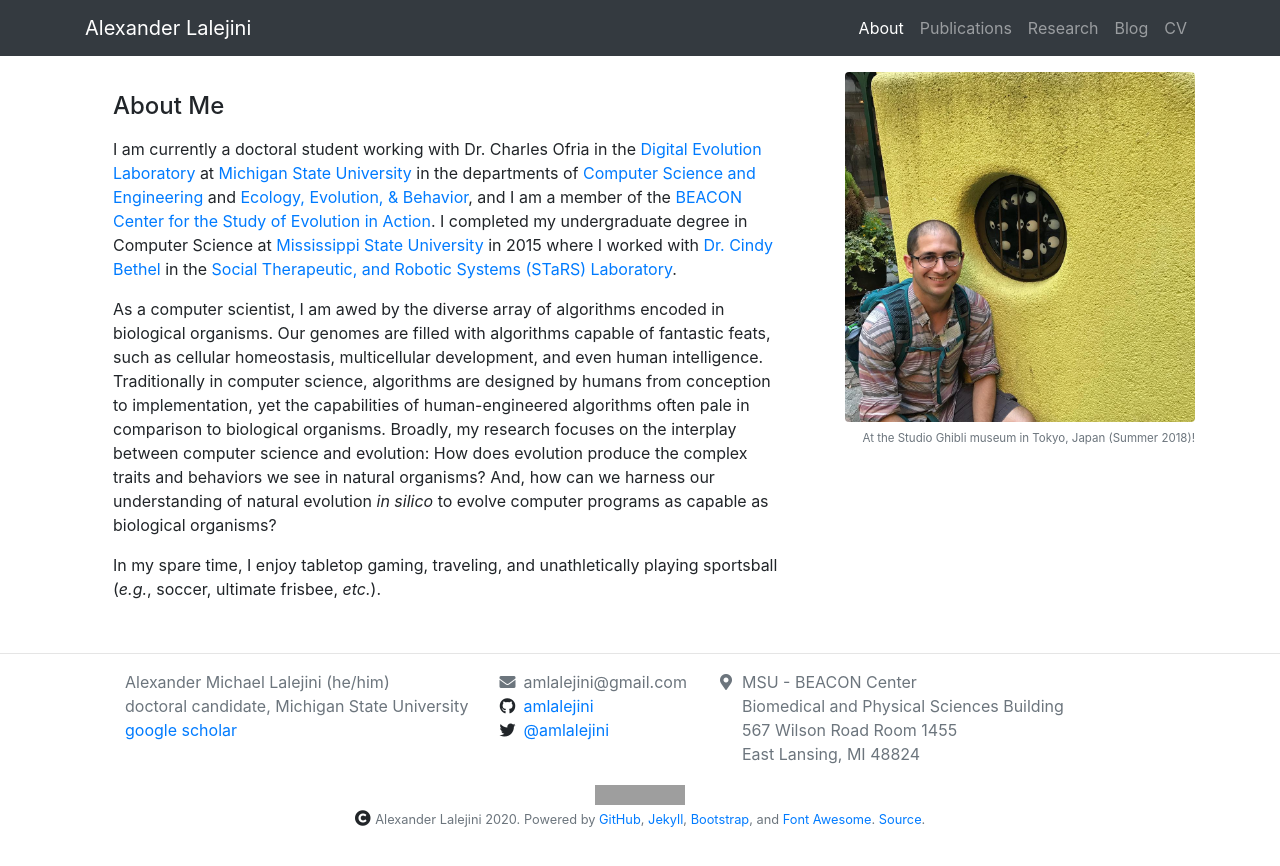
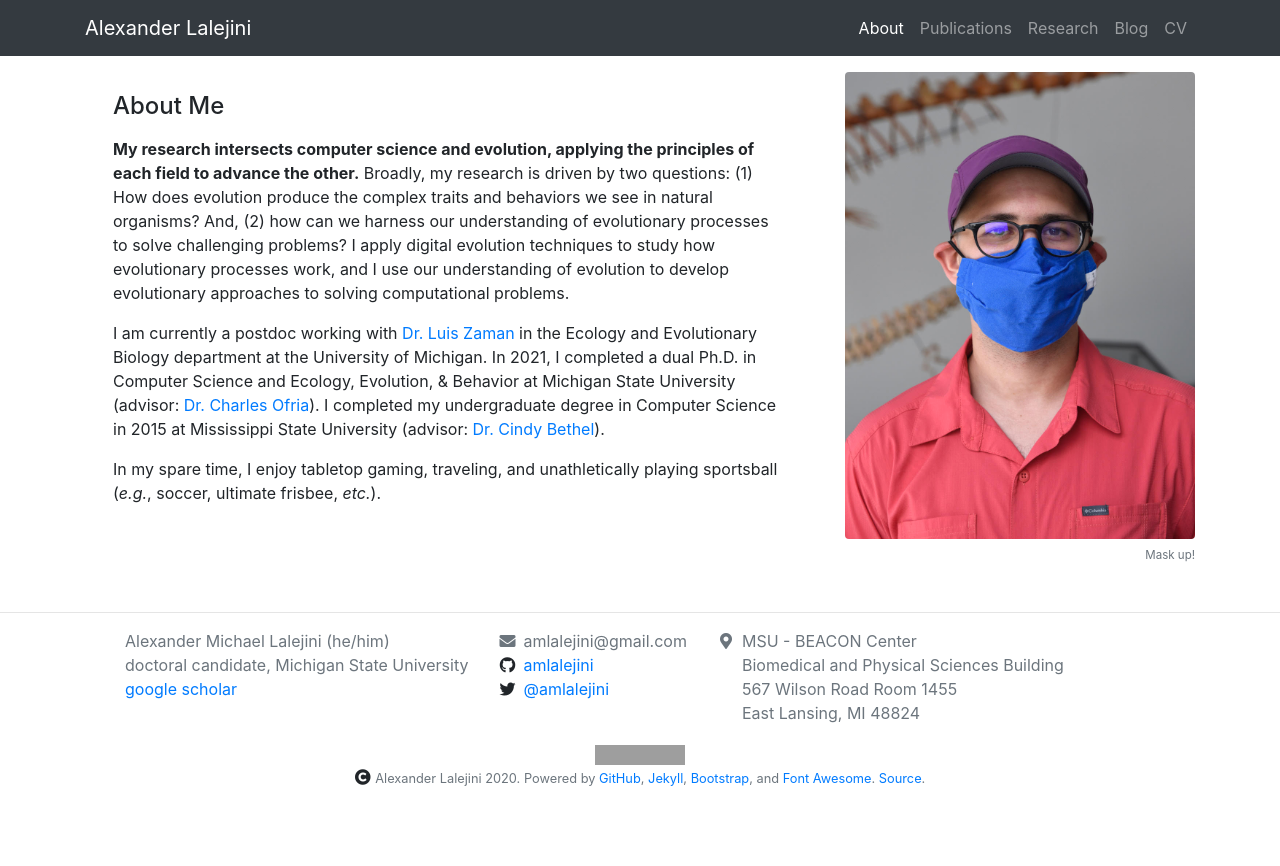
Before and after one commit to amlalejini/amlalejini.github.io, a Jekyll site: the page built from index.md, in a window 1280 px wide. Shown: the top 866 px of the page. Built offline with Jekyll 4.4.1, drawn with Linux system fonts in a browser that asks for light colours; nearby versions of some CDN libraries; grey boxes are pictures that could not be loaded.

Commit message:
Update picture, about me

```diff
--- a/index.md
+++ b/index.md
@@ -3,26 +3,22 @@ title: About
 layout: about
 
 about_me: |
-  I am currently a doctoral student working with Dr. Charles Ofria in the
-  [Digital Evolution Laboratory](http://devolab.msu.edu/) at [Michigan State University](https://msu.edu/)
-  in the departments of [Computer Science and Engineering](http://cse.msu.edu/)
-  and [Ecology, Evolution, & Behavior](https://eeb.msu.edu/),
-  and I am a member of the [BEACON Center for the Study of Evolution in Action](https://beacon-center.org/).
-  I completed my undergraduate degree in Computer Science at [Mississippi State University](https://www.msstate.edu/)
-  in 2015 where I worked with [Dr. Cindy Bethel](https://www.cindybethel.com/)
-  in the [Social Therapeutic, and Robotic Systems (STaRS) Laboratory](http://www.stars.msstate.edu/).
+  **My research intersects computer science and evolution, applying the principles of each field to advance the other.**
+  Broadly, my research is driven by two questions:
+  (1) How does evolution produce the complex traits and behaviors we see in natural organisms?
+  And, (2) how can we harness our understanding of evolutionary processes to solve challenging problems?
+  I apply digital evolution techniques to study how evolutionary processes work, and I use our understanding of evolution to develop evolutionary approaches to solving computational problems.
 
-  As a computer scientist, I am awed by the diverse array of algorithms encoded in biological organisms. Our genomes are filled with algorithms capable of fantastic feats, such as cellular homeostasis, multicellular development, and even human intelligence. Traditionally in computer science, algorithms are designed by humans from conception to implementation, yet the capabilities of human-engineered algorithms often pale in comparison to biological organisms.
-  Broadly, my research focuses on the interplay between computer science and evolution:
-  How does evolution produce the complex traits and behaviors we see in natural organisms?
-  And, how can we harness our understanding of natural evolution *in silico* to evolve
-  computer programs as capable as biological organisms?
+  I am currently a postdoc working with [Dr. Luis Zaman](https://zeeelab.com/) in the Ecology and Evolutionary Biology department at the University of Michigan.
+  In 2021, I completed a dual Ph.D. in Computer Science and Ecology, Evolution, & Behavior at Michigan State University (advisor: [Dr. Charles Ofria](http://devolab.msu.edu/)).
+  I completed my undergraduate degree in Computer Science in 2015 at Mississippi State University (advisor: [Dr. Cindy Bethel](https://www.cindybethel.com/)).
 
   In my spare time, I enjoy tabletop gaming, traveling, and unathletically playing
   sportsball (*e.g.*, soccer, ultimate frisbee, *etc.*).
 
-about_me_img: "/imgs/me_w_soot.jpg"
+about_me_img: "/imgs/me/2021-08-31-masked.jpg"
 about_me_img_caption: |
-  At the Studio Ghibli museum in Tokyo, Japan (Summer 2018)!
+  Mask up!
+#   At the Studio Ghibli museum in Tokyo, Japan (Summer 2018)!
 
 ---
```
Also changed, not shown: imgs/me/2018-with-soot.jpg (renamed from imgs/me_w_soot.jpg), imgs/me/2021-08-31-masked.jpg (added).
